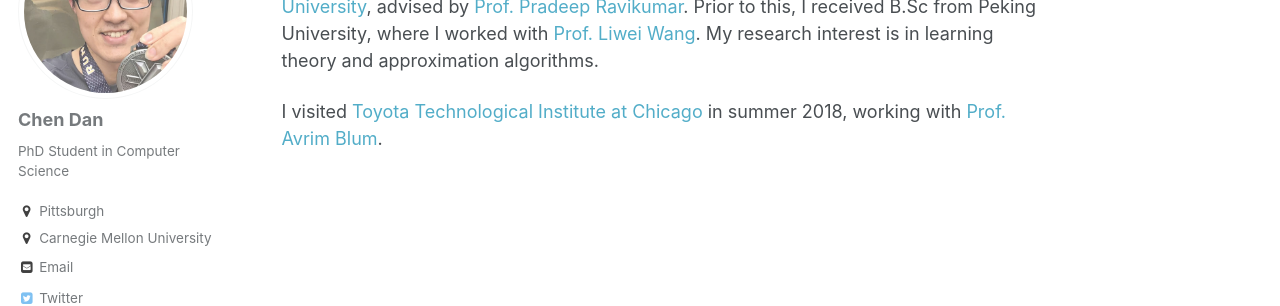
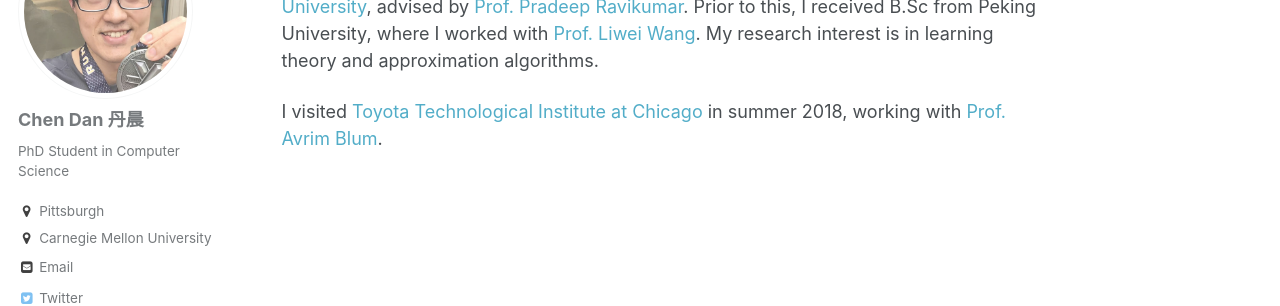
Before and after one commit to ChenDanCMU/chendancmu.github.io, a Jekyll site: the page built from _pages/about.md, in a window 1280 px wide. Shown: the part 194-500 px from the top of the page. Built offline with Jekyll 4.4.1, drawn with Linux system fonts in a browser that asks for light colours; some web fonts are replaced.

Commit message:
Chinese Name

```diff
--- a/_config.yml
+++ b/_config.yml
@@ -78,7 +78,7 @@ analytics:
 
 # Site Author
 author:
-  name             : "Chen Dan"
+  name             : "Chen Dan 丹晨"
   avatar           : "profile.jpg"
   bio              : "PhD Student in Computer Science"
   location         : "Pittsburgh"
```
